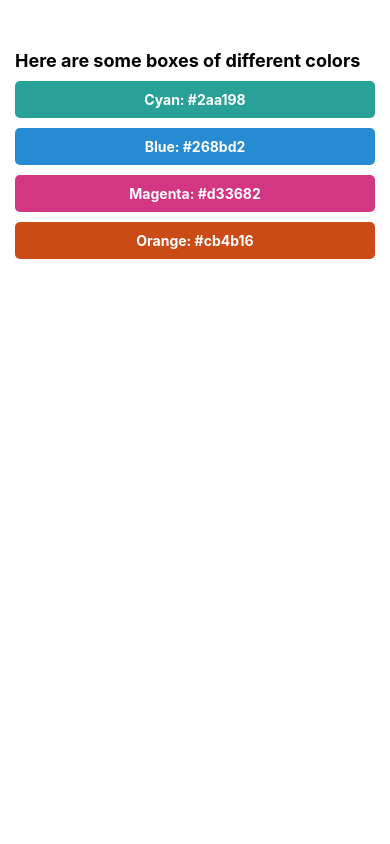
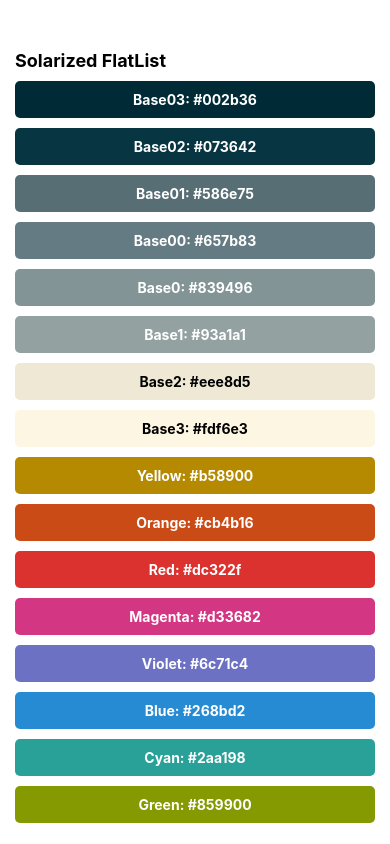
Before and after one commit to jaxrein/react-native-practice, a React Native app: screen / in a window 390 px wide. Built offline with nearby package versions, Linux system fonts and the light colour scheme.

Commit message:
Refactor to complete FlatList exercise

```diff
--- a/App.js
+++ b/App.js
@@ -1,17 +1,38 @@
 import React from 'react';
-import { SafeAreaView, StyleSheet, Text, View } from 'react-native';
+import { FlatList, SafeAreaView, StyleSheet, Text } from 'react-native';
 import ColorBox from './components/ColorBox';
+
+const COLORS = [
+  { colorName: 'Base03', hexCode: '#002b36', textColor: 'white' },
+  { colorName: 'Base02', hexCode: '#073642', textColor: 'white' },
+  { colorName: 'Base01', hexCode: '#586e75', textColor: 'white' },
+  { colorName: 'Base00', hexCode: '#657b83', textColor: 'white' },
+  { colorName: 'Base0', hexCode: '#839496', textColor: 'white' },
+  { colorName: 'Base1', hexCode: '#93a1a1', textColor: 'white' },
+  { colorName: 'Base2', hexCode: '#eee8d5' },
+  { colorName: 'Base3', hexCode: '#fdf6e3' },
+  { colorName: 'Yellow', hexCode: '#b58900', textColor: 'white' },
+  { colorName: 'Orange', hexCode: '#cb4b16', textColor: 'white' },
+  { colorName: 'Red', hexCode: '#dc322f', textColor: 'white' },
+  { colorName: 'Magenta', hexCode: '#d33682', textColor: 'white' },
+  { colorName: 'Violet', hexCode: '#6c71c4', textColor: 'white' },
+  { colorName: 'Blue', hexCode: '#268bd2', textColor: 'white' },
+  { colorName: 'Cyan', hexCode: '#2aa198', textColor: 'white' },
+  { colorName: 'Green', hexCode: '#859900', textColor: 'white' },
+];
 
 const App = () => {
   return (
     <SafeAreaView>
-      <View style={styles.container}>
-        <Text style={styles.title}>Here are some boxes of different colors</Text>
-        <ColorBox color="Cyan" hex="#2aa198" />
-        <ColorBox color="Blue" hex="#268bd2" />
-        <ColorBox color="Magenta" hex="#d33682" />
-        <ColorBox color="Orange" hex="#cb4b16" />
-      </View>
+      <FlatList
+        style={styles.container}
+        data={COLORS}
+        keyExtractor={item => item.hexCode}
+        renderItem={({ item }) => (
+          <ColorBox color={item.colorName} hex={item.hexCode} textColor={item.textColor} />
+        )}
+        ListHeaderComponent={<Text style={styles.title}>Solarized FlatList</Text>}
+      />
     </SafeAreaView>
   );
 };
--- a/components/ColorBox.js
+++ b/components/ColorBox.js
@@ -1,10 +1,10 @@
 import React from 'react';
 import { StyleSheet, Text, View } from 'react-native';
 
-const ColorBox = ({ color, hex }) => {
+const ColorBox = ({ color, hex, textColor }) => {
   return (
     <View style={[styles.box, {backgroundColor: hex}]}>
-      <Text style={styles.text}>{color}: {hex}</Text>
+      <Text style={{color: textColor, fontWeight: 'bold'}}>{color}: {hex}</Text>
     </View>
   );
 };
@@ -16,10 +16,6 @@ const styles = StyleSheet.create({
     borderRadius: 5,
     justifyContent: 'center',
     alignItems: 'center',
-  },
-  text: {
-    color: 'white',
-    fontWeight: 'bold',
   }
 });
 
```
